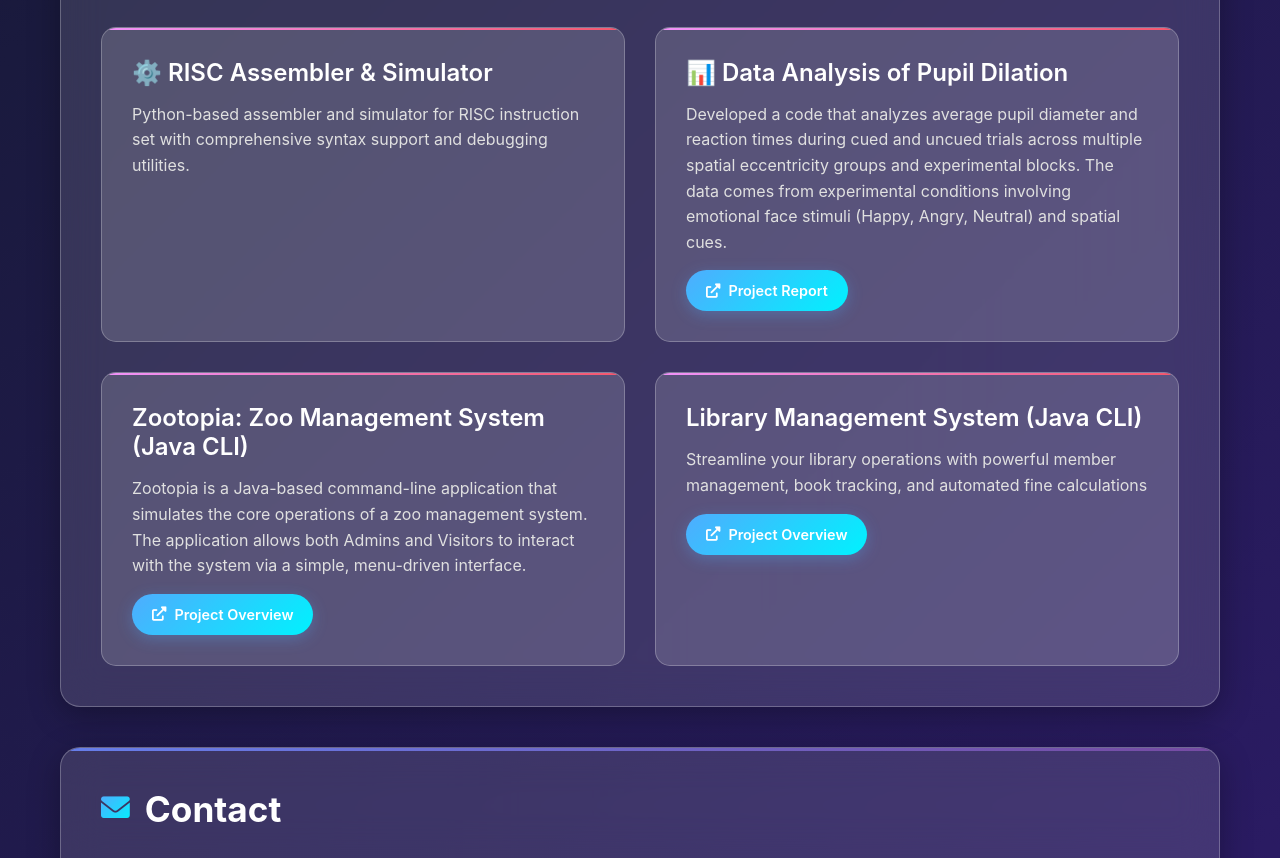
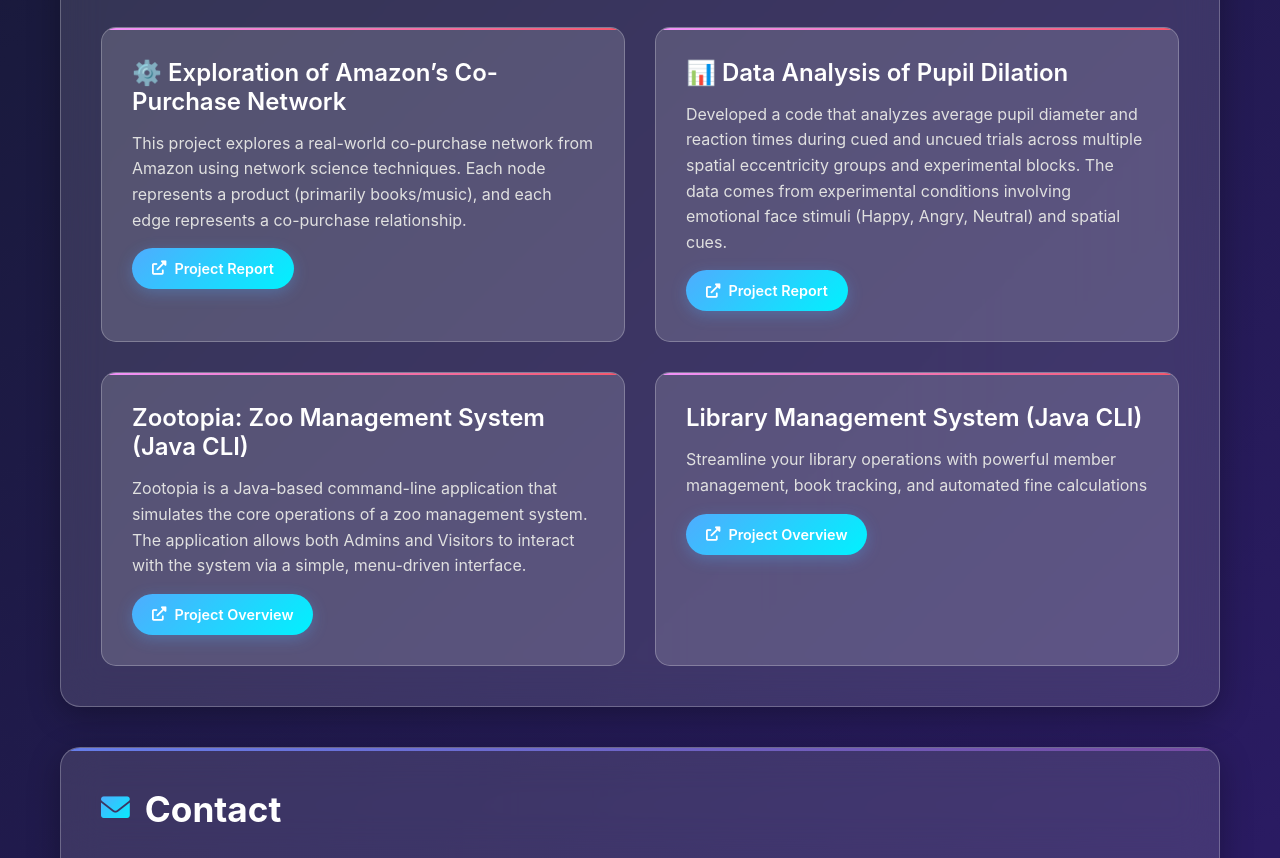
Before and after one commit to Harshvishwa123/resume-site, a plain HTML site: page index.html in a window 1280 px wide. Shown: the part 2347-3205 px from the top of the page. Drawn offline with Linux system fonts and the light colour scheme.

Commit message:
Update index.html

```diff
--- a/index.html
+++ b/index.html
@@ -649,8 +649,11 @@
         </div>
 
         <div class="project-card">
-          <h3>⚙️ RISC Assembler & Simulator</h3>
-          <p>Python-based assembler and simulator for RISC instruction set with comprehensive syntax support and debugging utilities.</p>
+          <h3>⚙️ Exploration of Amazon’s Co-Purchase Network</h3>
+          <p>This project explores a real-world co-purchase network from Amazon using network science techniques. Each node represents a product (primarily books/music), and each edge represents a co-purchase relationship.</p>
+          <a href="https://drive.google.com/file/d/1Rp1ELDCPaN8nZvn1cJFgETr0P3g6fG3w/view?usp=sharing" target="_blank" class="project-link">
+            <i class="fas fa-external-link-alt"></i> Project Report
+          </a>
         </div>
 
         <div class="project-card">
```
